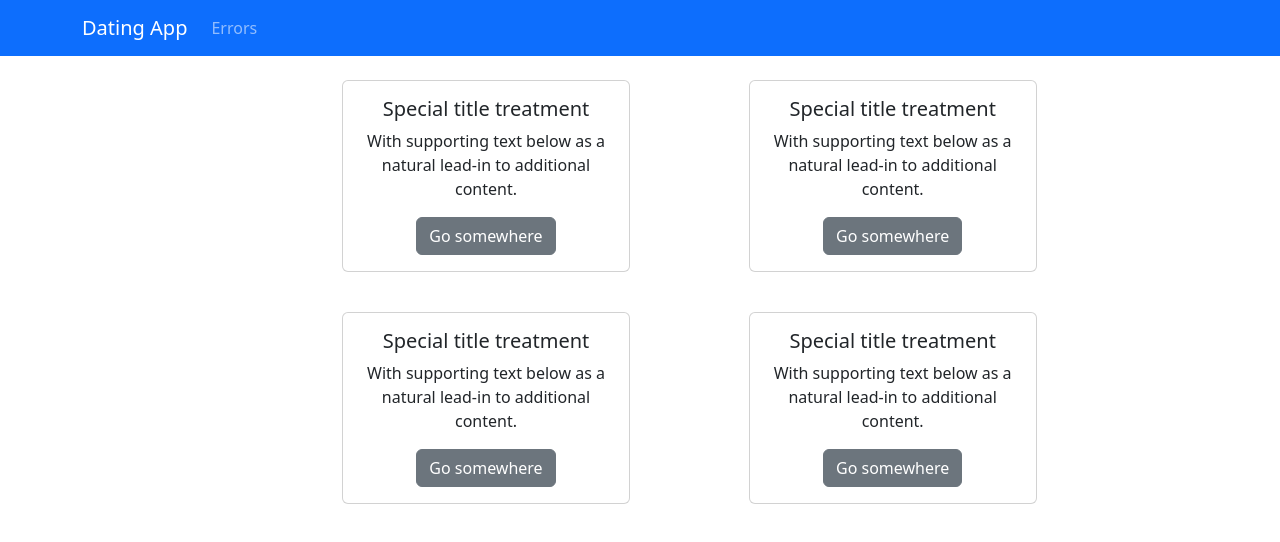
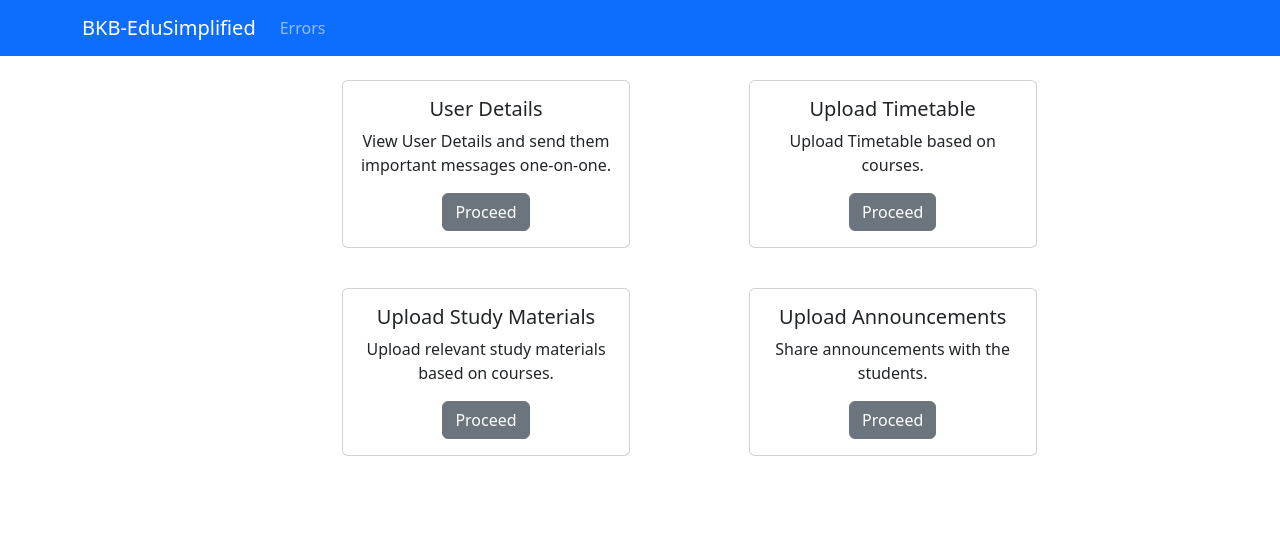
Before and after one commit to sakshiAgrawal99/eduSimplified, an Angular app: page /admin/dashboard in a window 1280 px wide. Shown: the top 542 px of the page. Built offline with nearby package versions, Linux system fonts and the light colour scheme.

Commit message:
Changes- Header Name+Admin Dashboard content+api url path

```diff
--- a/src/app/admin/admin-dashboard/admin-dashboard.component.html
+++ b/src/app/admin/admin-dashboard/admin-dashboard.component.html
@@ -6,11 +6,11 @@
         <div class="col-6 p-2 mb-4">
           <div class="card text-center" style="width: 18rem">
             <div class="card-body">
-              <h5 class="card-title">Special title treatment</h5>
+              <h5 class="card-title">User Details</h5>
               <p class="card-text">
-                With supporting text below as a natural lead-in to additional content.
+                View User Details and send them important messages one-on-one.
               </p>
-              <a href="#" class="btn btn-secondary">Go somewhere</a>
+              <a href="#" class="btn btn-secondary">Proceed</a>
             </div>
           </div>
         </div>
@@ -18,11 +18,11 @@
         <div class="col-6 p-2 mb-4">
           <div class="card text-center" style="width: 18rem">
             <div class="card-body">
-              <h5 class="card-title">Special title treatment</h5>
+              <h5 class="card-title">Upload Timetable</h5>
               <p class="card-text">
-                With supporting text below as a natural lead-in to additional content.
+                Upload Timetable based on courses.
               </p>
-              <a href="#" class="btn btn-secondary">Go somewhere</a>
+              <a href="#" class="btn btn-secondary">Proceed</a>
             </div>
           </div>
         </div>
@@ -31,11 +31,11 @@
         <div class="col-6 p-2 mb-4">
           <div class="card text-center" style="width: 18rem">
             <div class="card-body">
-              <h5 class="card-title">Special title treatment</h5>
+              <h5 class="card-title">Upload Study Materials</h5>
               <p class="card-text">
-                With supporting text below as a natural lead-in to additional content.
+                Upload relevant study materials based on courses.
               </p>
-              <a href="#" class="btn btn-secondary">Go somewhere</a>
+              <a href="#" class="btn btn-secondary">Proceed</a>
             </div>
           </div>
         </div>
@@ -43,11 +43,11 @@
         <div class="col-6 p-2 mb-4">
           <div class="card text-center" style="width: 18rem">
             <div class="card-body">
-              <h5 class="card-title">Special title treatment</h5>
+              <h5 class="card-title">Upload Announcements</h5>
               <p class="card-text">
-                With supporting text below as a natural lead-in to additional content.
+                Share announcements with the students.
               </p>
-              <a href="#" class="btn btn-secondary">Go somewhere</a>
+              <a href="#" class="btn btn-secondary">Proceed</a>
             </div>
           </div>
         </div>
--- a/src/app/header/header.component.html
+++ b/src/app/header/header.component.html
@@ -1,6 +1,6 @@
 <nav class="navbar navbar-expand-md navbar-dark fixed-top bg-primary">
     <div class="container">
-        <a class="navbar-brand" routerLink="/" routerLinkActive="active">Dating App</a>
+      <a class="navbar-brand" routerLink="/" routerLinkActive="active">BKB-EduSimplified</a>
 
         <ul class="navbar-nav me-auto mb-2 mb-md-0">
             <ng-container *ngIf="accountService.currentUser$  | async">
--- a/src/app/services/account.service.ts
+++ b/src/app/services/account.service.ts
@@ -7,7 +7,7 @@ import { User } from '../models/user';
   providedIn: 'root',
 })
 export class AccountService {
-  baseUrl = 'https://bkbcollegemanagementapi.azure-api.net';
+  baseUrl = 'https://bkbcollegemanagement20230514173450.azurewebsites.net';
   private currentUserSource = new BehaviorSubject<User | null>(null);
   currentUser$ = this.currentUserSource.asObservable();
 
```
